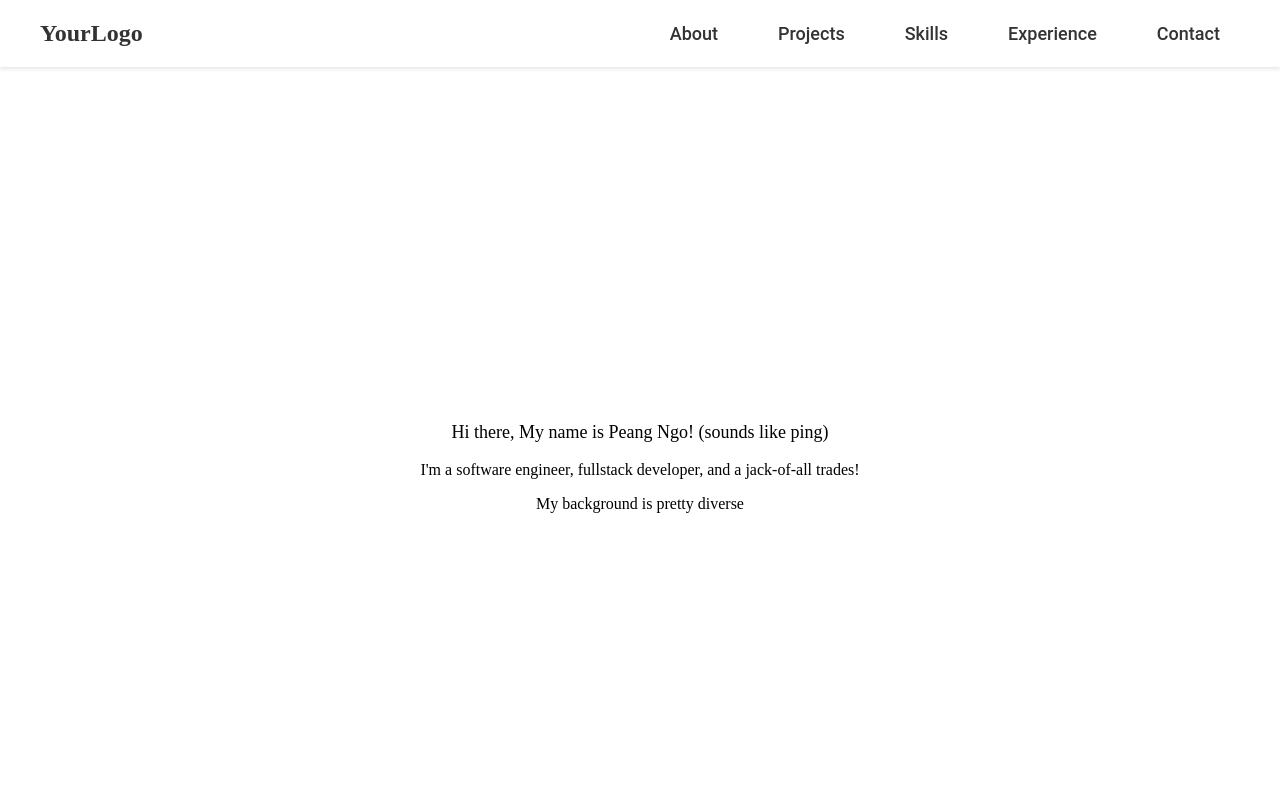
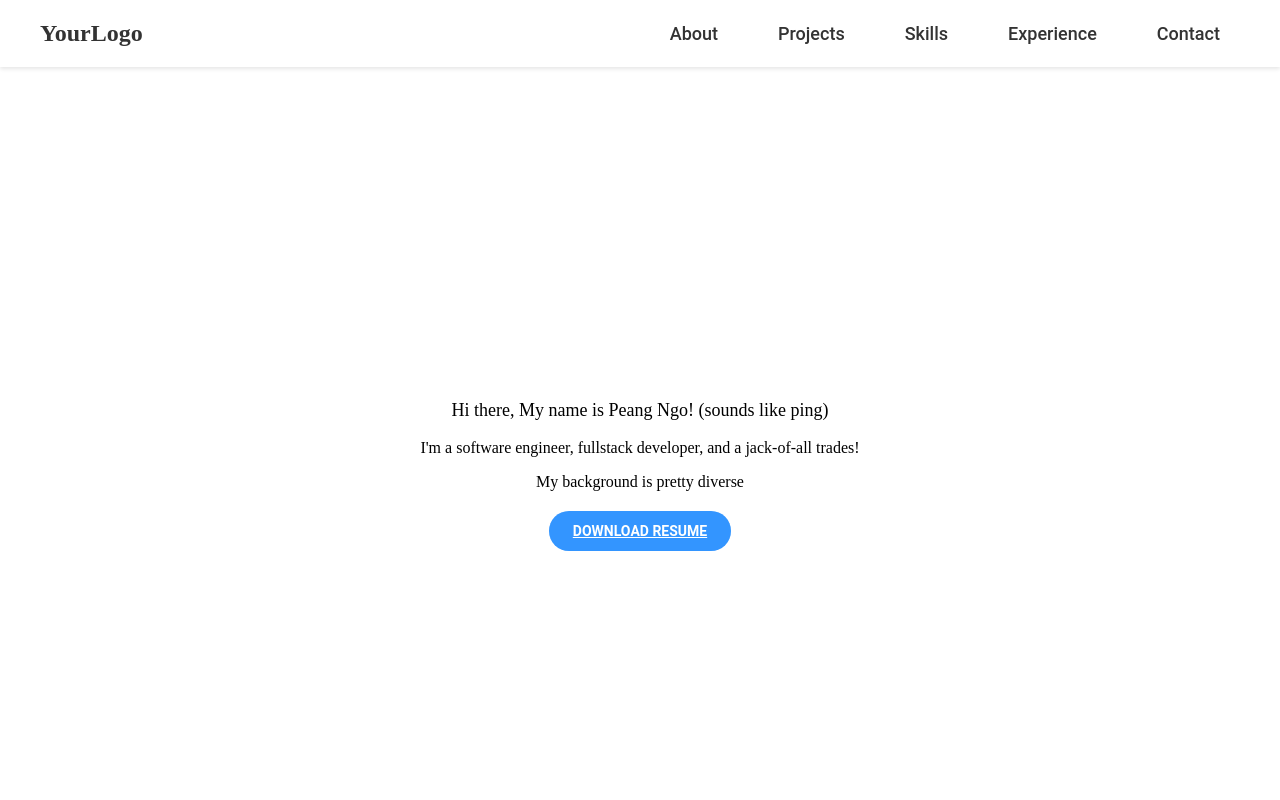
Before and after one commit to pingno/Show, a React (Create React App) app in the folder show/: page / in a window 1280 px wide. Shown: the top 800 px of the page. Built offline with nearby package versions, Linux system fonts and the light colour scheme.

Commit message:
resume button included

```diff
--- a/show/src/components/Home/Home.css
+++ b/show/src/components/Home/Home.css
@@ -33,3 +33,48 @@
     height: 50px;
     margin: 0 10px; /* Adjust the spacing between icons */
   }
+
+
+
+
+/* Home.css */
+
+.resume-button {
+  display: inline-block;
+  padding: 12px 24px;
+  font-size: 14px;
+  font-weight: 600;
+  font-family: 'Roboto', sans-serif; /* Use Roboto font */
+  text-transform: uppercase;
+  color: #fff;
+  background-color: #007bff;
+  border: none;
+  border-radius: 50px; /* Make it rounder */
+  cursor: pointer;
+  transition: background-color 0.3s, box-shadow 0.3s;
+  position: relative;
+  overflow: hidden;
+}
+
+.resume-button::after {
+  content: '';
+  position: absolute;
+  top: 50%;
+  left: 50%;
+  width: 300%;
+  height: 300%;
+  background-color: rgba(255, 255, 255, 0.2);
+  border-radius: 50%;
+  transition: all 0.5s ease;
+  transform: translate(-50%, -50%);
+  z-index: 0;
+}
+
+.resume-button:hover::after {
+  width: 0;
+  height: 0;
+}
+
+.resume-button:hover {
+  box-shadow: 0 0 10px rgba(0, 0, 0, 0.2);
+}
--- a/show/src/components/Home/index.js
+++ b/show/src/components/Home/index.js
@@ -23,6 +23,11 @@ const Home = () => {
           <img src={jsIcon} alt="JavaScript" className="tech-stack-icon" /> */}
           {/* Add more tech stack images here */}
         </div>
+
+        {/* Add the resume button */}
+        <a href="/path/to/your/resume.pdf" download className="resume-button">Download Resume</a>
+
+
       </div>
     </div>
   );
```
